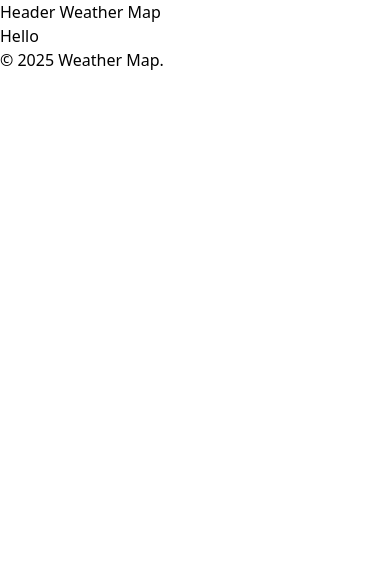
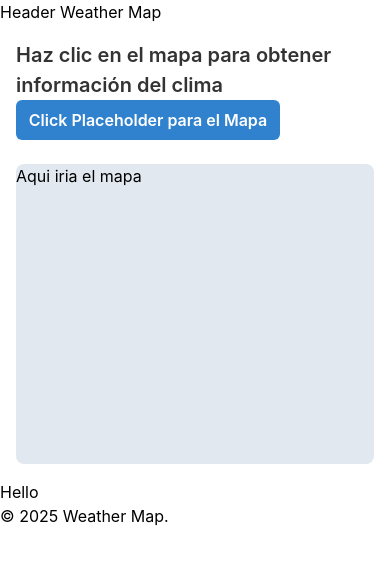
Before and after one commit to Harel-ITESO/weather-map, a Next.js app: page / in a window 390 px wide. Shown: the top 564 px of the page. Built offline with nearby package versions, Linux system fonts and the light colour scheme.

Commit message:
Pagina principal, Simple simulando el google maps (Puro HTML)

```diff
--- a/src/app/page.tsx
+++ b/src/app/page.tsx
@@ -1,3 +1,10 @@
+import Pages from '../pages/pages'
+
 export default function Home() {
-  return <div className="text-red-500 text-3xl m-10 font-bold">Hello</div>;
+  return (
+    <div className="text-red-500 text-3xl m-10 font-bold">
+      <Pages />
+      Hello
+    </div>
+  );
 }
--- /dev/null
+++ b/src/pages/pages.tsx
@@ -0,0 +1,32 @@
+"use client";
+//Imports
+import { useState } from "react";
+import "../styles/pages.css"
+
+
+export default function Home() {
+    //Typescript
+
+
+    //HTML
+    return (
+        <section className="section-container">
+            {/*Titulo*/}
+            <h2 className="text-xl font-semibold text-center heading-text">
+                Haz clic en el mapa para obtener información del clima
+            </h2>
+
+            {/*Boton*/}
+            <div className="my-4 flex justify-center">
+                <button className="map-button">
+                    Click Placeholder para el Mapa
+                </button>
+            </div>
+
+            {/*Mapa simulado*/}
+            <div className="map-container text-center">
+                Aqui iria el mapa
+            </div>
+        </section>
+    );
+}
--- /dev/null
+++ b/src/styles/pages.css
@@ -0,0 +1,84 @@
+/*estilo para "pages/pages.tsx"*/
+
+body {
+    font-family: 'Inter', sans-serif;
+}
+
+.heading-text {
+    color: #333;
+    font-size: 24px;
+    font-weight: 600;
+}
+
+.weather-info {
+    background-color: #f7fafc;
+    border-radius: 8px;
+    padding: 1rem;
+}
+
+.weather-info h3 {
+    color: #2b6cb0;
+}
+
+.weather-info p {
+    color: #4a5568;
+    font-size: 18px;
+}
+
+/* Botón*/
+.map-button {
+    background-color: #3182ce;
+    color: white;
+    padding: 0.5rem 1rem;
+    border-radius: 0.375rem;
+    font-weight: 600;
+    cursor: pointer;
+    transition: background-color 0.3s;
+}
+
+.map-button:hover {
+    background-color: #2c5282;
+}
+
+.section-container {
+    max-width: 1200px;
+    margin: 0 auto;
+    padding: 2rem;
+}
+
+/* Mapa (Simulado) */
+.map-container {
+    background-color: #e2e8f0;
+    width: 100%;
+    height: 400px;
+    border-radius: 8px;
+    margin-top: 1.5rem;
+}
+
+/* Estilo del clima */
+.weather-info p {
+    font-size: 16px;
+    margin-top: 0.5rem;
+}
+
+@media screen and (max-width: 768px) {
+    .section-container {
+        padding: 1rem;
+    }
+
+    .heading-text {
+        font-size: 20px;
+    }
+
+    .weather-info {
+        padding: 0.5rem;
+    }
+
+    .map-container {
+        height: 300px;
+    }
+
+    .map-button {
+        padding: 0.5rem 0.8rem;
+    }
+}
```
